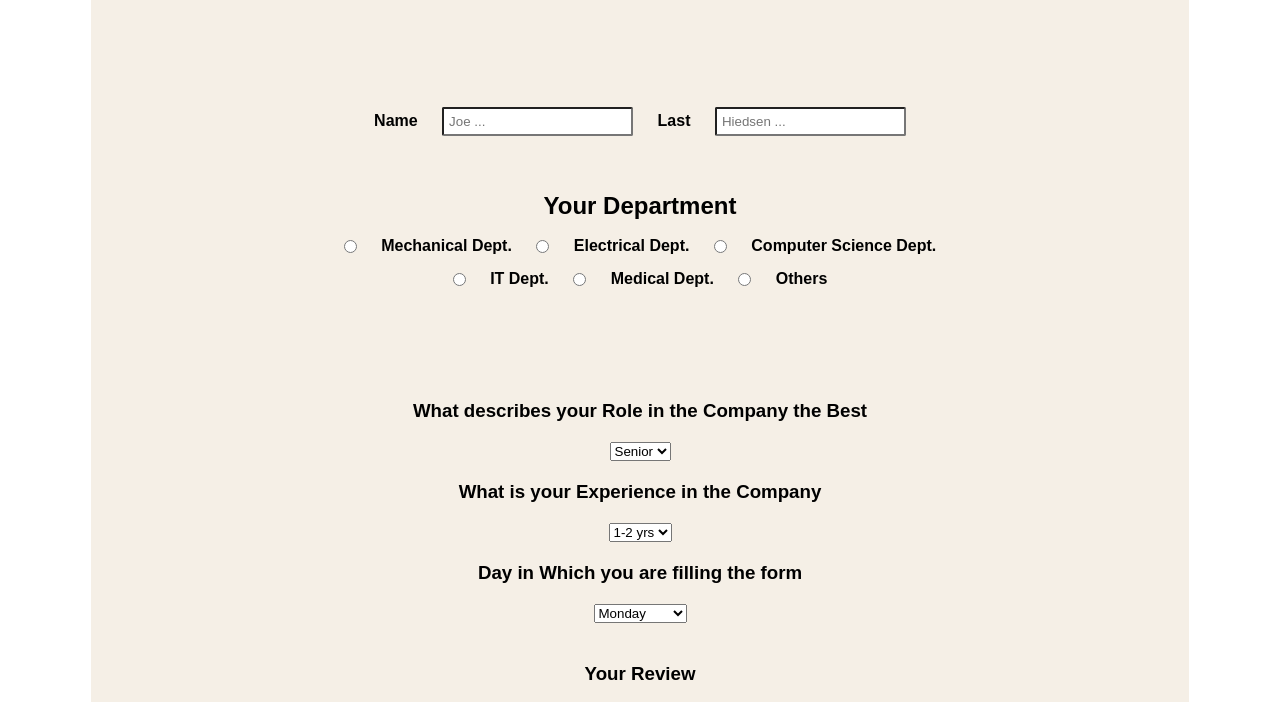
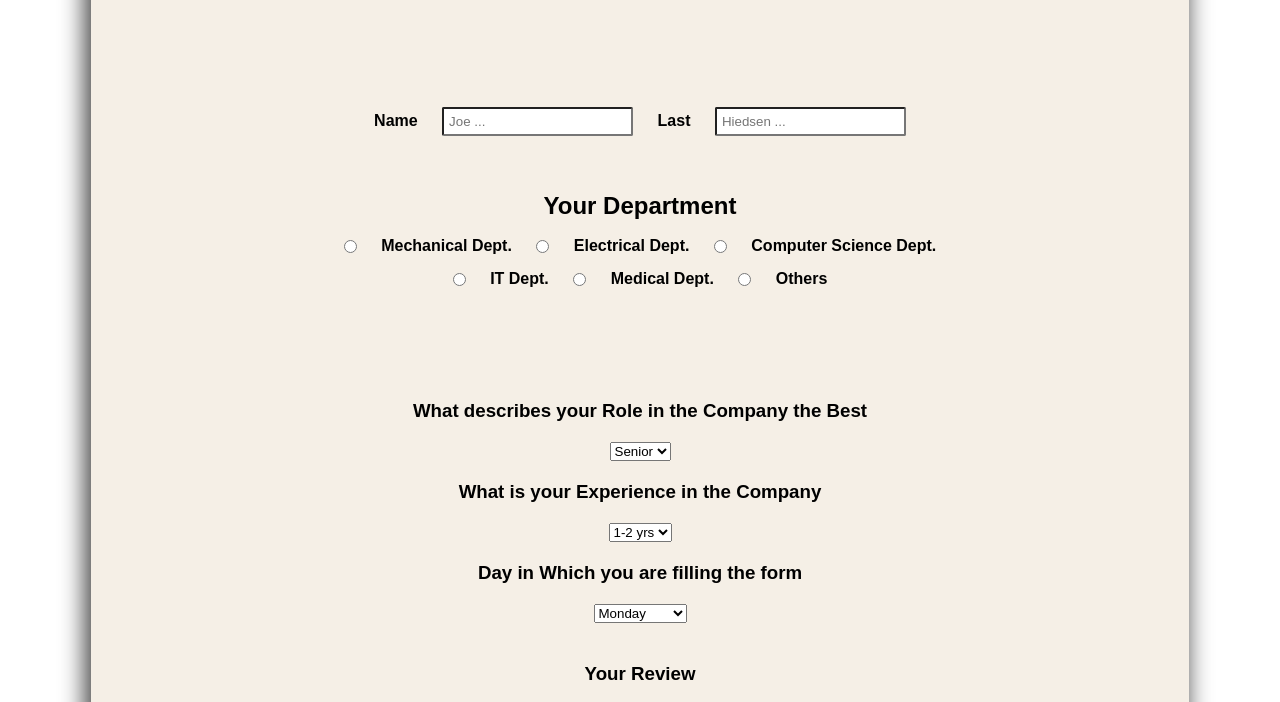
Before and after one commit to abhishekpramanik/Survey-Form, a plain HTML site: page hackio_projects/index.html in a window 1280 px wide. Shown: the part 241-943 px from the top of the page. Drawn offline with Linux system fonts and the light colour scheme; a web font is replaced by a local one.

Commit message:
Some Border radius to main and Box Shadow

```diff
--- a/hackio_projects/style.css
+++ b/hackio_projects/style.css
@@ -25,6 +25,8 @@ html {
     top: 2rem;
     bottom: 2rem;
     padding: 20px;
+    border-radius: 10px;
+    box-shadow: -4px 7px 25px 2px rgba(0,0,0,0.75);
 }
 .form-head{
     margin: auto;
```
